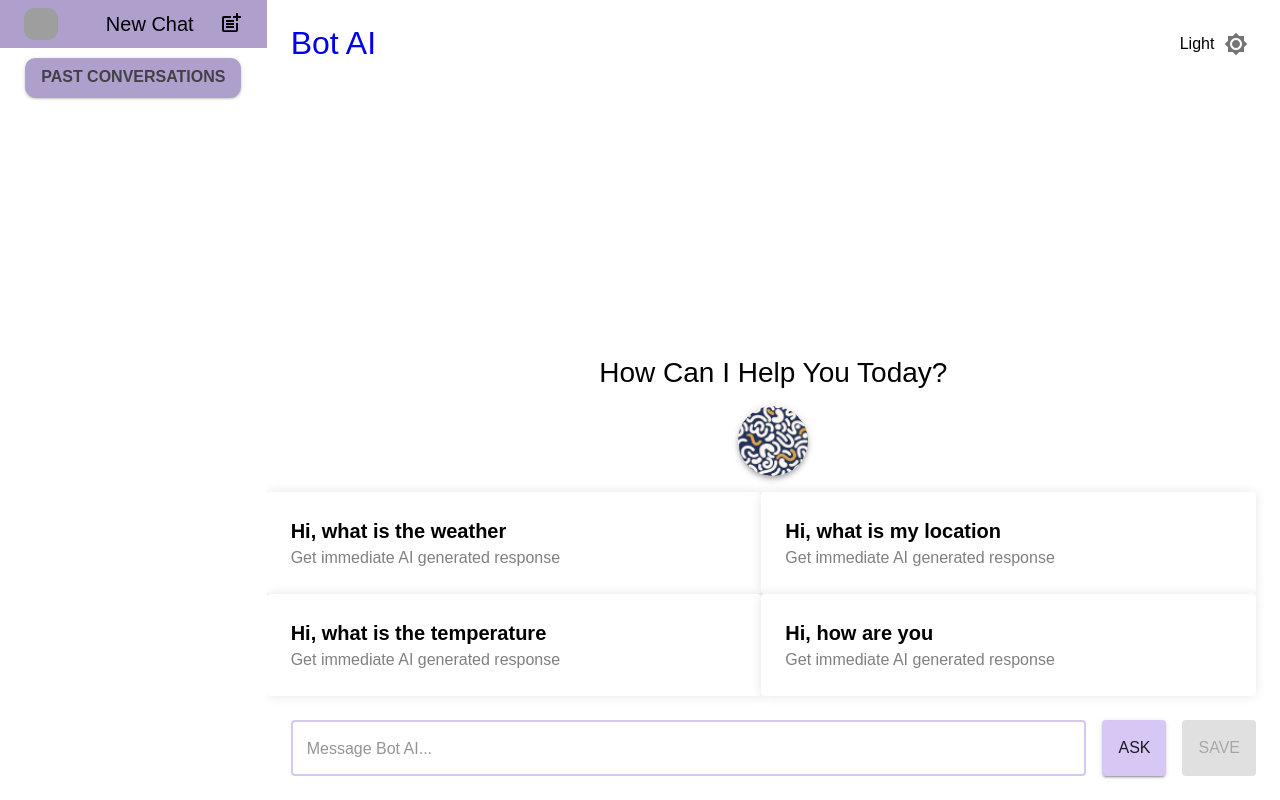
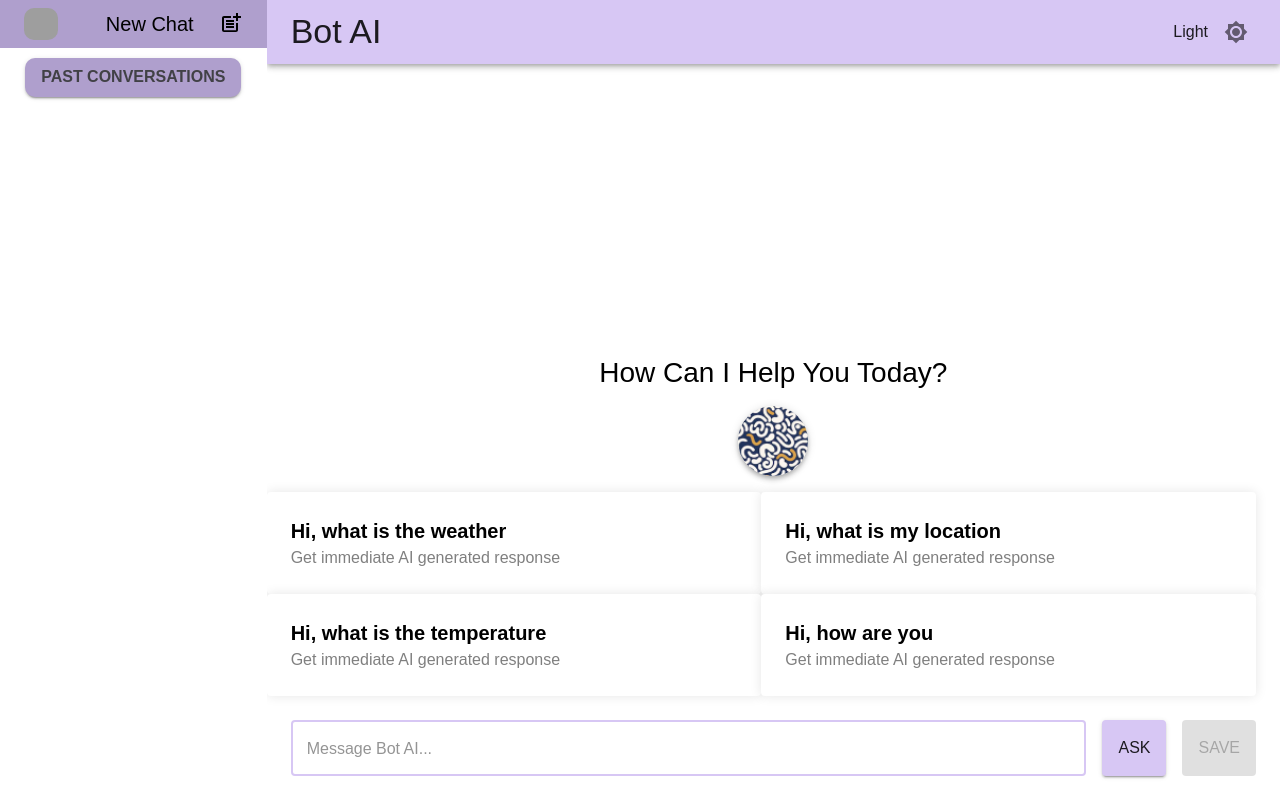
Before and after one commit to Brittosandy/BotAI, a React (Create React App) app: page / in a window 1280 px wide. Built offline with nearby package versions, Linux system fonts and the light colour scheme; grey boxes are pictures that could not be loaded.

Commit message:
updated h1

```diff
--- a/src/components/Navbar/Navbar.jsx
+++ b/src/components/Navbar/Navbar.jsx
@@ -1,75 +1,61 @@
-import { Typography, Stack,IconButton,useMediaQuery} from '@mui/material'
+import {
+  AppBar,
+  Toolbar,
+  Typography,
+  Stack,
+  IconButton,
+  useMediaQuery,
+} from "@mui/material";
 import { Link, useOutletContext } from "react-router-dom";
-import MenuIcon from '@mui/icons-material/Menu';
-import Brightness4Icon from '@mui/icons-material/Brightness4';
-import Brightness7Icon from '@mui/icons-material/Brightness7';
-import { ThemeContext } from '../../theme/ThemeContext';
-import { useContext } from 'react';
-
+import MenuIcon from "@mui/icons-material/Menu";
+import Brightness4Icon from "@mui/icons-material/Brightness4";
+import Brightness7Icon from "@mui/icons-material/Brightness7";
+import { ThemeContext } from "../../theme/ThemeContext";
+import { useContext } from "react";
 
 export default function Navbar() {
   const { handleMobileMenu } = useOutletContext();
-    const isMobile = useMediaQuery('(max-width:800px)');
+  const isMobile = useMediaQuery("(max-width:800px)");
   const { setMode, mode } = useContext(ThemeContext);
 
   return (
-        <Stack
-            component={'header'}
-            p={{xs: 2, md: 3}}
-            direction={'row'}
-            justifyContent={'space-between'}
-            alignItems={'center'}
-        >
-            <Stack
-                direction={'row'}
-                alignItems={'center'}
-                spacing={2}
-            >
+    <AppBar position="static" component="header" elevation={4}>
+      <Toolbar sx={{ display: "flex", justifyContent: "space-between" }}>
+
+        {/* LEFT SIDE */}
+        <Stack direction="row" alignItems="center" spacing={2}>
           {isMobile && (
-                    <MenuIcon
-                    onClick={() => handleMobileMenu(prev => !prev)}
-                    />
+            <IconButton onClick={() => handleMobileMenu((prev) => !prev)}>
+              <MenuIcon />
+            </IconButton>
           )}
-                <Link to={'/' } style={{ textDecoration: 'none' }}>
+
+          <Link to="/" style={{ textDecoration: "none", color: "inherit" }}>
             <Typography
-                        variant='h1'
-                        component={'h1'}
+              variant="h4"
+              component="h1"   // ✅ REQUIRED BY TEST
             >
               Bot AI
             </Typography>
           </Link>
         </Stack>
 
-            <Stack
-                direction={'row'}
-                alignItems={'center'}
-                spacing={0.2}
-            >
-                <Typography
-                    textTransform='capitalize'
-                    flexSize={10}
-                    >
+        {/* RIGHT SIDE */}
+        <Stack direction="row" alignItems="center" spacing={1}>
+          <Typography textTransform="capitalize">
             {mode}
           </Typography>
+
           <IconButton
             onClick={() =>
-                        setMode(prev =>{
-                            if(prev === 'light'){
-                                 return 'dark'
-                            } else {
-                                return 'light'
+              setMode((prev) => (prev === "light" ? "dark" : "light"))
             }
-                        } )
-                    }>
-
-                    {mode === "light"
-                     ?(<Brightness7Icon />
-
-                     ) : ( <Brightness4Icon />
-
-                     )  }
+          >
+            {mode === "light" ? <Brightness7Icon /> : <Brightness4Icon />}
           </IconButton>
         </Stack>
-        </Stack>
-    )
+
+      </Toolbar>
+    </AppBar>
+  );
 }
```
Lines whose indentation alone changed are shown as unchanged.
